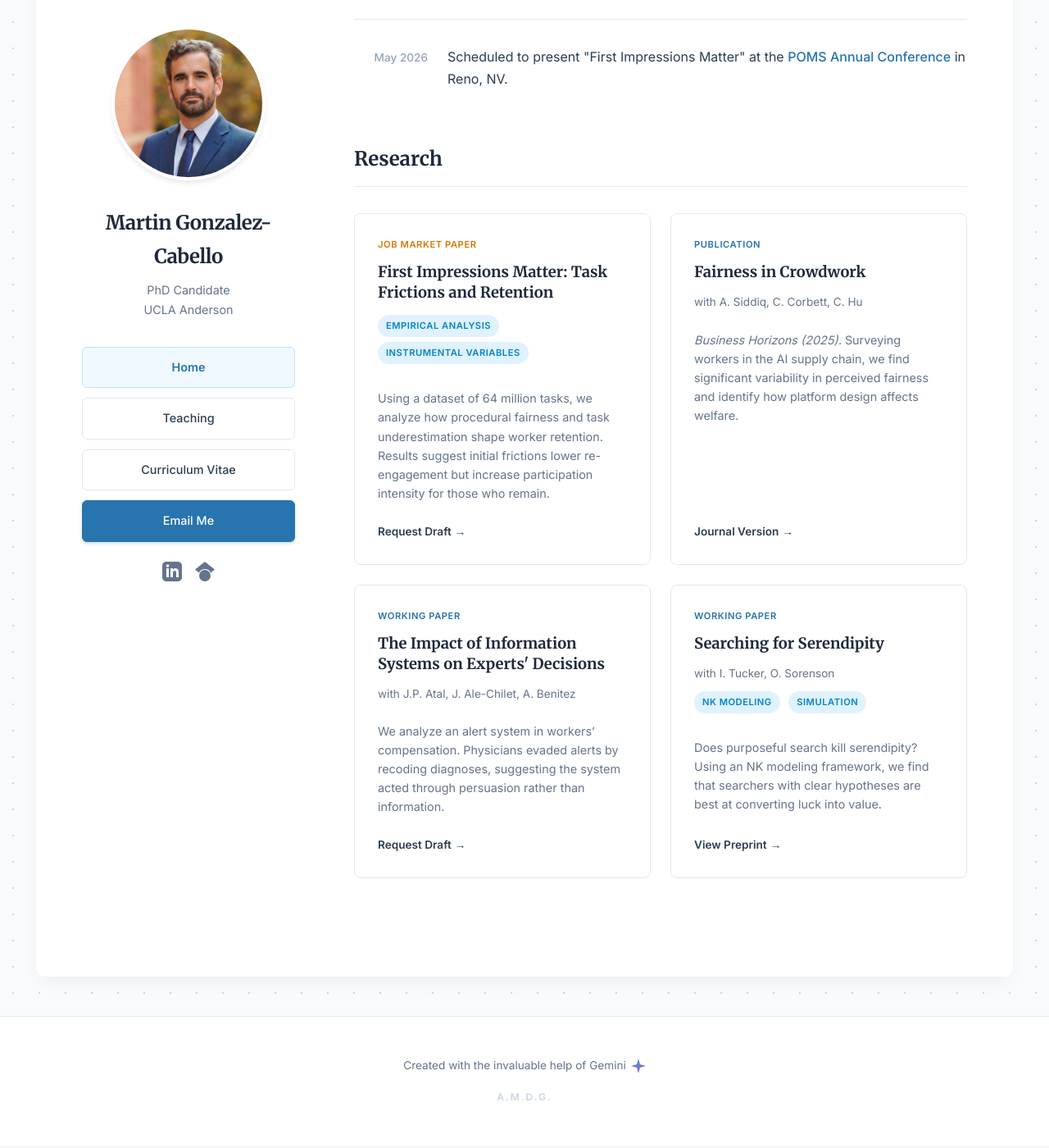
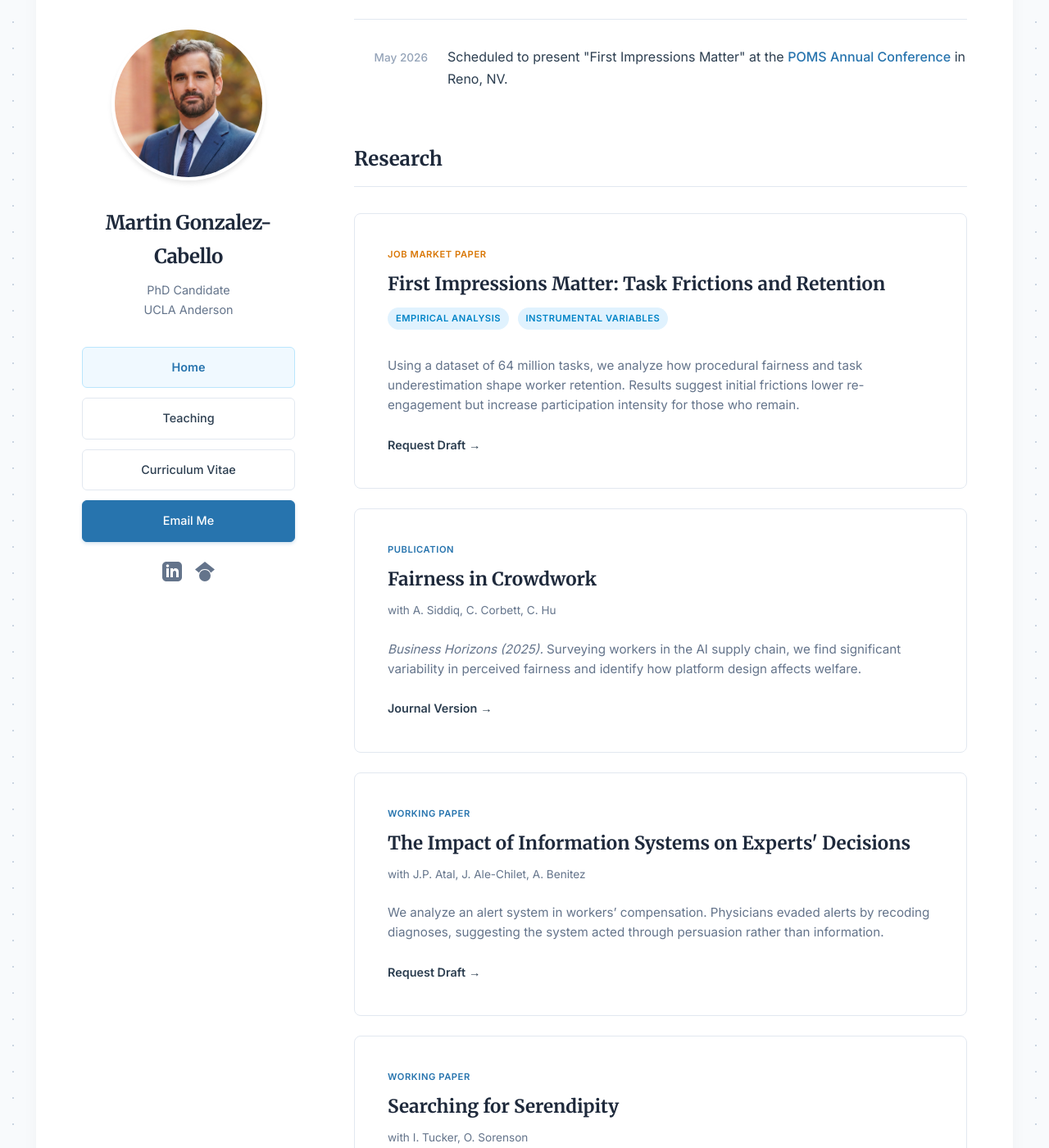
Before and after one commit to martins73/research-site, a Jekyll site: the page built from index.html, in a window 1280 px wide and 1400 px high, scrolled down 597 px. Shown: the whole window at 82% size. Built offline with Jekyll 4.4.1, drawn with Linux system fonts in a browser that asks for light colours.

Commit message:
Refactor layout styles for research grid and cards
Updated styles for the research grid and paper cards, including typography adjustments and padding changes.

```diff
--- a/_layouts/default.html
+++ b/_layouts/default.html
@@ -128,10 +128,10 @@
             font-family: 'Merriweather', serif;
         }
 
-        /* --- 3. NEW: BENTO GRID SYSTEM --- */
+        /* --- 3. UPDATED: 4x1 WIDE LIST VIEW --- */
         .research-grid {
             display: grid;
-            grid-template-columns: repeat(auto-fit, minmax(280px, 1fr));
+            grid-template-columns: 1fr; /* Force 1 column */
             gap: 1.5rem;
             margin-top: 1rem;
         }
@@ -140,7 +140,7 @@
             background: white;
             border: 1px solid var(--border);
             border-radius: 8px;
-            padding: 1.75rem;
+            padding: 2.5rem; /* More padding for a premium feel */
             transition: all 0.2s ease-out;
             display: flex;
             flex-direction: column;
@@ -148,9 +148,18 @@
         }
 
         .paper-card:hover {
-            transform: translateY(-4px);
-            box-shadow: 0 12px 24px -10px rgba(0, 0, 0, 0.1); /* Elegant lift */
+            transform: translateY(-2px);
+            box-shadow: 0 10px 20px -5px rgba(0, 0, 0, 0.05);
             border-color: #cbd5e1;
+        }
+
+        /* TYPOGRAPHY OPTIMIZATION FOR WIDE CARDS */
+        .card-abstract {
+            font-size: 0.95rem;
+            color: #64748b;
+            margin-bottom: 1.5rem;
+            line-height: 1.6;
+            max-width: 780px; /* IMPORTANT: Keeps lines readable */
         }
 
         .paper-tag {
@@ -164,33 +173,26 @@
             font-family: 'Inter', sans-serif;
         }
 
-        .paper-tag.job-market { color: #D97706; } /* Special Amber color for JMP */
+        .paper-tag.job-market { color: #D97706; }
 
         .card-title {
             font-family: 'Merriweather', serif;
-            font-size: 1.15rem;
+            font-size: 1.4rem; /* Larger title */
             font-weight: 700;
             margin: 0 0 0.75rem 0;
             color: #1e293b;
-            line-height: 1.35;
-        }
-
-        .card-abstract {
-            font-size: 0.9rem;
-            color: #64748b;
-            margin-bottom: 1.5rem;
-            line-height: 1.6;
-            flex-grow: 1; /* Pushes button to bottom */
+            line-height: 1.3;
         }
 
         .card-link {
-            font-size: 0.85rem;
+            font-size: 0.9rem;
             font-weight: 600;
             color: var(--text-main);
             text-decoration: none;
             display: inline-flex;
             align-items: center;
-            margin-top: auto; /* Stays at bottom */
+            margin-top: auto;
+            width: fit-content;
         }
 
         .card-link:hover { color: var(--accent); }
```
